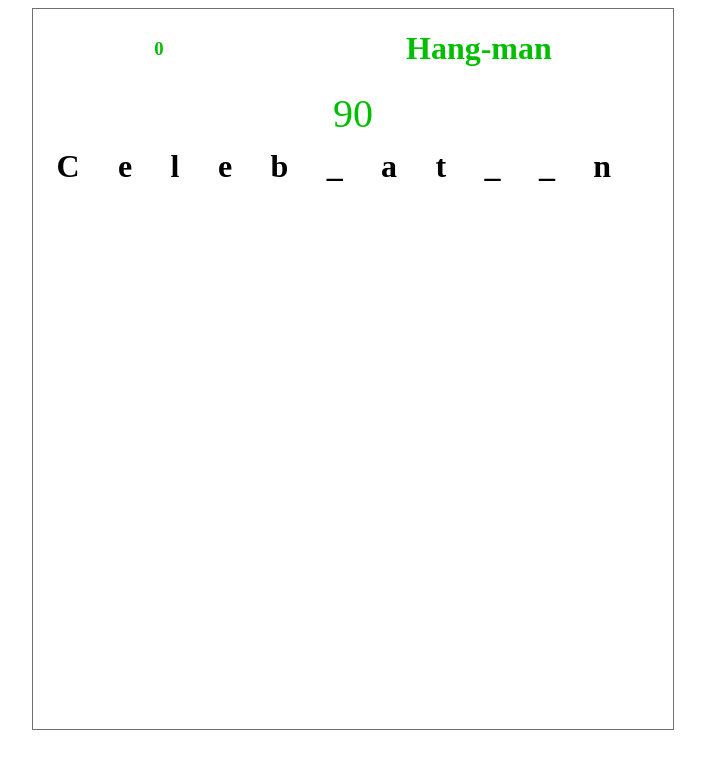
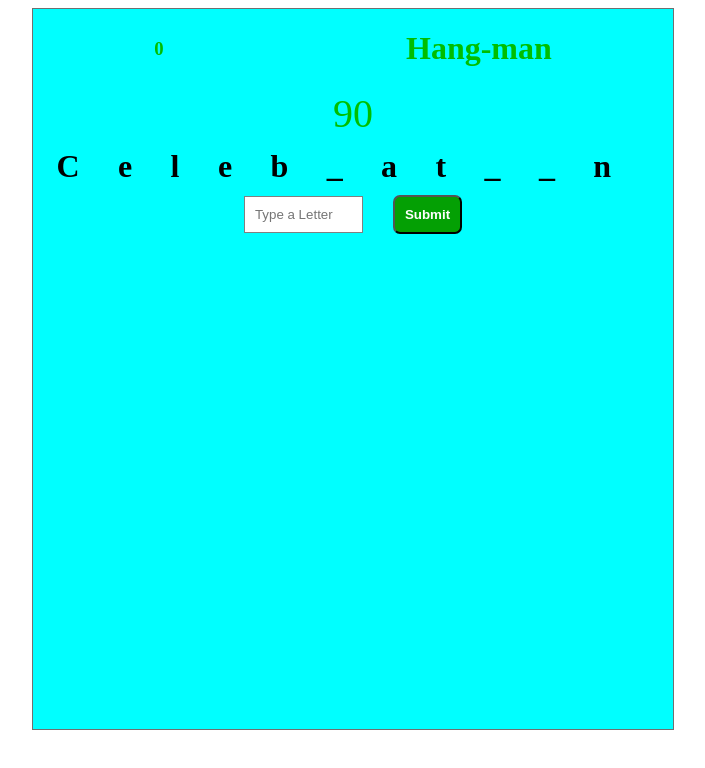
Before and after one commit to jcsmileyjr/hangman2, an Angular app: page / in a window 1280 px wide. Shown: the top 768 px of the page, without its empty margins (287-992 px from the left). Built offline with nearby package versions, Linux system fonts and the light colour scheme.

Commit message:
Initial setup for input section

```diff
--- a/src/app/app.component.css
+++ b/src/app/app.component.css
@@ -1,10 +1,20 @@
+
+    .app {
+        display: flex;
+        justify-content: center;
+
+    }
+
+    .container{
+        display: flex;
+        flex-direction: column;
+        background-color: aqua;
+        align-content: space-around;
+    }
 
 /*tablet-size screens*/
 @media only screen and (min-width: 767px) {
-    .app {
-        display: flex;
-        justify-content: center;
-    }
+
 
     .container {
         height: 90vh;
--- a/src/app/app.component.html
+++ b/src/app/app.component.html
@@ -3,5 +3,6 @@
     <app-header [score]="score"></app-header>
     <app-timer [timer]="timer"></app-timer>
     <app-problem [problem]="displayArray"></app-problem>
+    <app-input></app-input>
   </main>
 </div>
--- a/src/app/app.module.ts
+++ b/src/app/app.module.ts
@@ -5,13 +5,15 @@ import { AppComponent } from './app.component';
 import { HeaderComponent } from './components/header/header.component';
 import { TimerComponent } from './components/timer/timer.component';
 import { ProblemComponent } from './components/problem/problem.component';
+import { InputComponent } from './components/input/input.component';
 
 @NgModule({
   declarations: [
     AppComponent,
     HeaderComponent,
     TimerComponent,
-    ProblemComponent
+    ProblemComponent,
+    InputComponent
   ],
   imports: [
     BrowserModule
--- a/src/app/components/header/header.component.css
+++ b/src/app/components/header/header.component.css
@@ -3,6 +3,7 @@ main {
     display:flex;
     justify-content: space-around;
     align-items: center;
+    flex: 1;
 }
 
 h1 {
--- /dev/null
+++ b/src/app/components/input/input.component.css
@@ -0,0 +1,19 @@
+
+main {
+    text-align: center;
+    flex: 2;
+}
+
+input {
+    margin-right: 30px;
+    border: .5px solid grey;
+    padding: 10px;
+}
+
+button {
+    border-radius: 7px;
+    background-color: #04a004;
+    color: #FEFEFE;
+    font-weight: bold;
+    padding: 10px;
+}
--- /dev/null
+++ b/src/app/components/input/input.component.html
@@ -0,0 +1,4 @@
+<main>
+    <input type="text" placeholder="Type a Letter" size=10 maxlength=1 />
+    <button type="button" >Submit</button>
+</main>
--- /dev/null
+++ b/src/app/components/input/input.component.ts
@@ -0,0 +1,15 @@
+import { Component, OnInit } from '@angular/core';
+
+@Component({
+  selector: 'app-input',
+  templateUrl: './input.component.html',
+  styleUrls: ['./input.component.css']
+})
+export class InputComponent implements OnInit {
+
+  constructor() { }
+
+  ngOnInit(): void {
+  }
+
+}
--- a/src/app/components/problem/problem.component.css
+++ b/src/app/components/problem/problem.component.css
@@ -4,6 +4,7 @@ main {
     flex-wrap: wrap;
     justify-content: center;
     padding: 10px 20px 10px 20px;
+    flex: 1;
 }
 
 label {
--- a/src/app/components/timer/timer.component.css
+++ b/src/app/components/timer/timer.component.css
@@ -3,6 +3,7 @@ main {
     display: flex;
     justify-content: center;
     /*margin-top: -20px;*/
+    flex: 1;
 }
 
 p {
```
Also changed, not shown: 1 other file (tests, documents, lock files or other folders).
